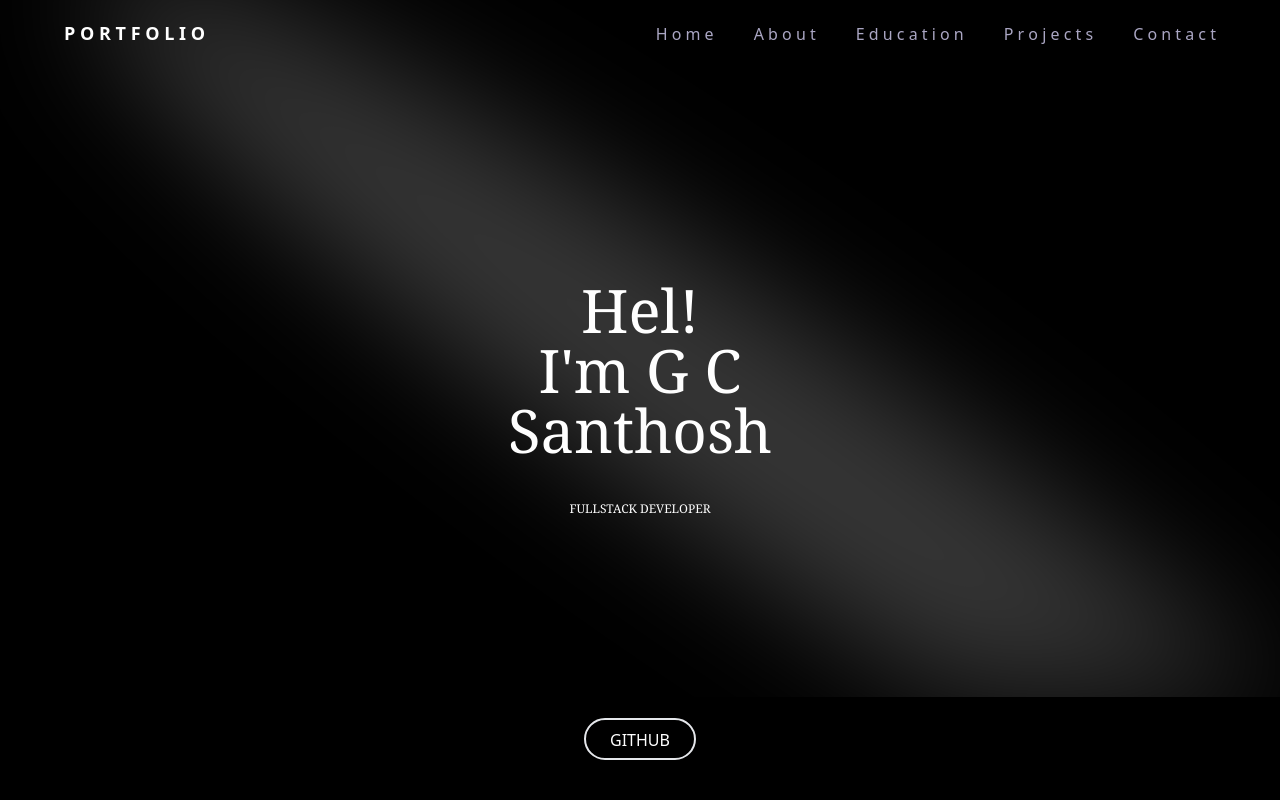
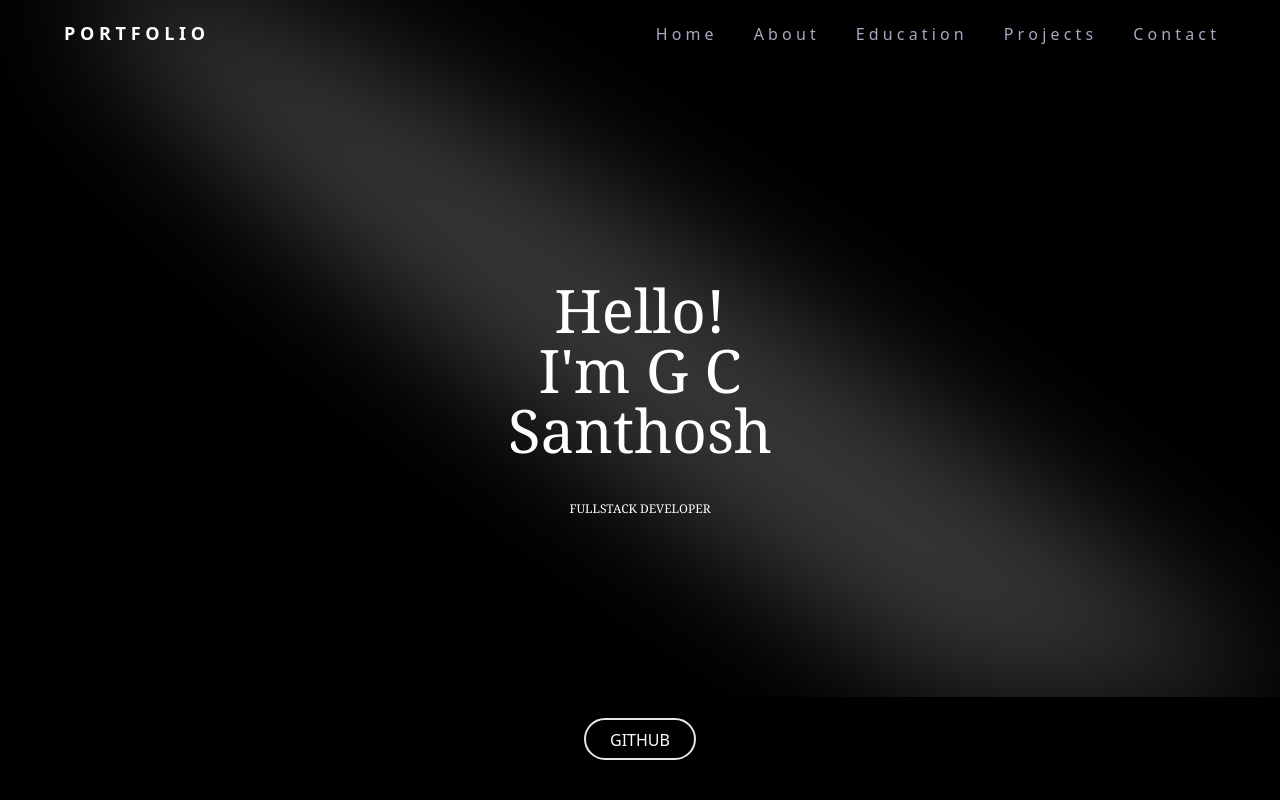
Before and after one commit to sant0208/personal-portfolio, a React (Vite) app: page / in a window 1280 px wide. Shown: the top 800 px of the page. Built offline with nearby package versions, Linux system fonts and the light colour scheme.

Commit message:
Update Hero.jsx

```diff
--- a/src/components/Hero.jsx
+++ b/src/components/Hero.jsx
@@ -6,7 +6,7 @@ const Hero = () => {
     <section className='relative w-full h-screen  bg-black drop-shadow-xl text-white flex  items-center justify-center leading-10 scroll-container'>
       <Spot className='sm:block hidden'/>
       <div className=' text-white font-serif text-center flex justify-center align-center  text-4xl sm:text-6xl'>
-        <p>Hel!<br/>I'm <span className='glowing-txt'>G</span> C<br/><span className='glowing-txt'>S</span>ant<span className='glowing-txt'>h</span>osh<br/><span className='text-[10px] sm:text-xs gap-2'>F<span className='glowing-txt'>U</span>LLSTACK <span className='glowing-txt'>DEVELOPER</span></span></p>
+        <p>Hello!<br/>I'm <span className='glowing-txt'>G</span> C<br/><span className='glowing-txt'>S</span>ant<span className='glowing-txt'>h</span>osh<br/><span className='text-[10px] sm:text-xs gap-2'>F<span className='glowing-txt'>U</span>LLSTACK <span className='glowing-txt'>DEVELOPER</span></span></p>
       </div>
       <a href="https://github.com/sant0208" className="absolute bottom-20 item-center sm:bottom-10"><button
             type="button"
```
